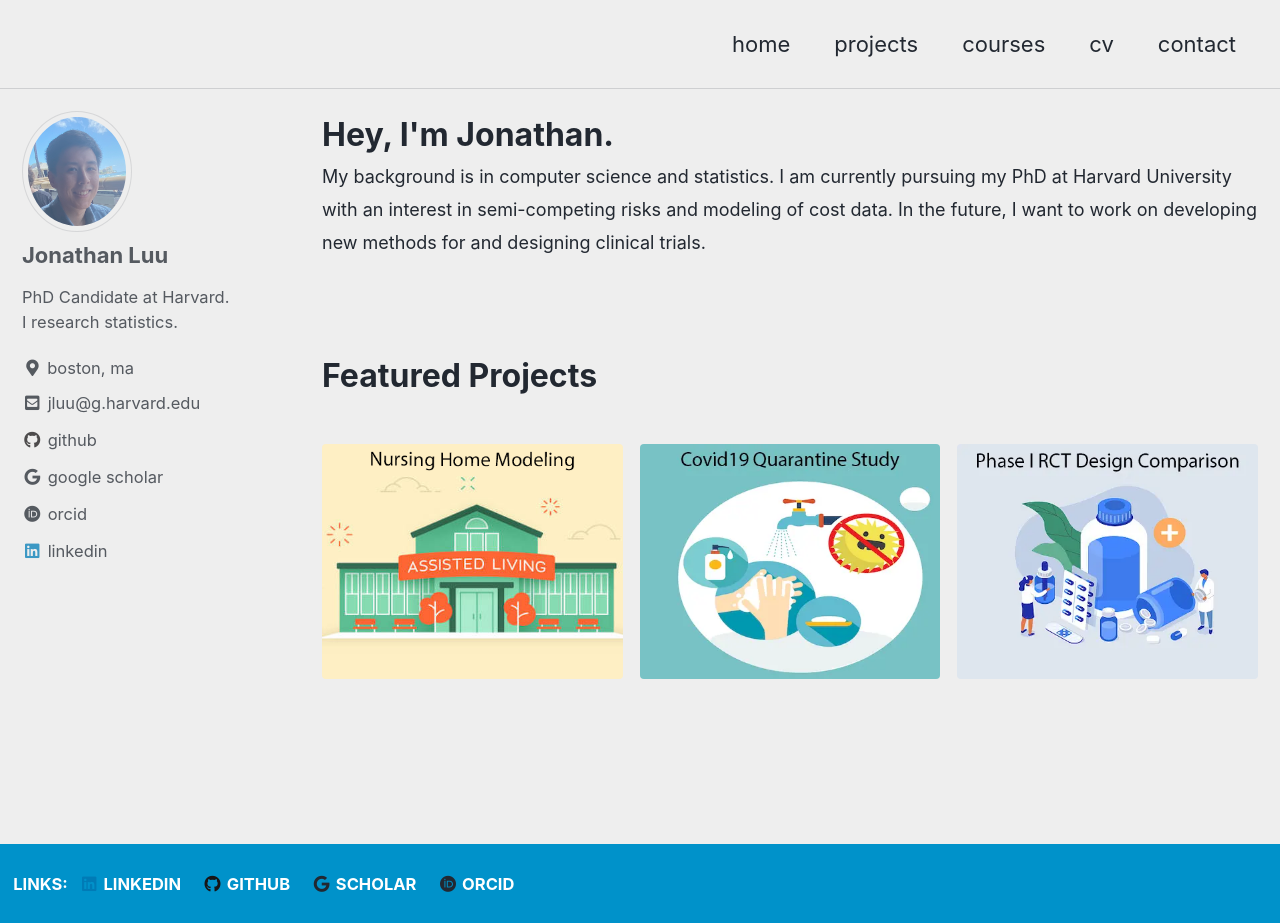
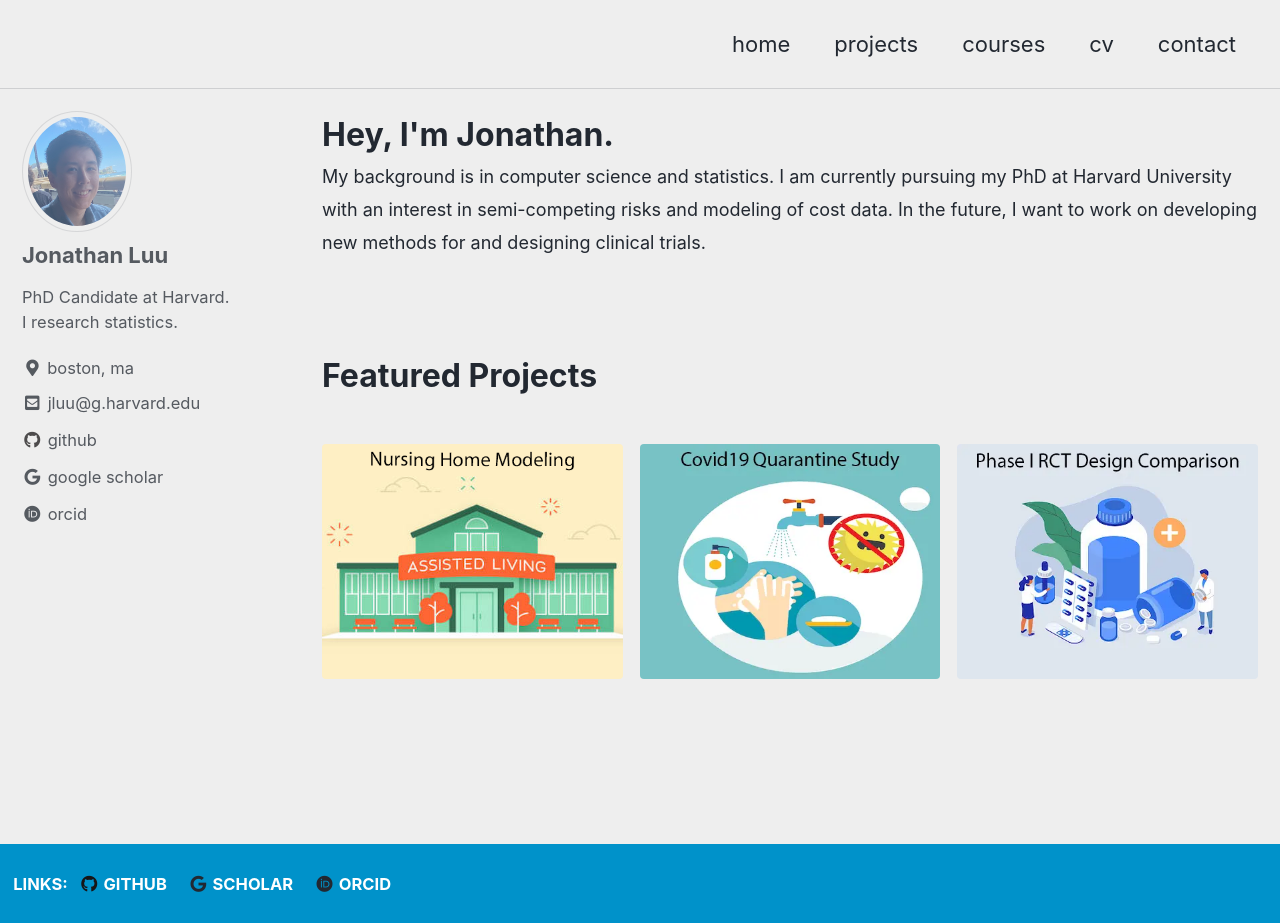
Before and after one commit to luuj/luuj.github.io, a Jekyll site: the page built from index.html, in a window 1280 px wide and 923 px high. Built offline with Jekyll 4.4.1, drawn with Linux system fonts in a browser that asks for light colours; cached includes are drawn as plain includes; the list of posts is cut into pages by our own code.

Commit message:
update config

```diff
--- a/_config.yml
+++ b/_config.yml
@@ -121,17 +121,11 @@ author:
     - label: "orcid"
       icon: "fab fa-fw fa-orcid"
       url: "https://orcid.org/0000-0003-0167-8350"
-    - label: "linkedin"
-      icon: "fab fa-fw fa-linkedin"
-      url: "https://www.linkedin.com/"
 
 
 # Site Footer
 footer:
   links:
-    - label: "linkedin"
-      icon: "fab fa-fw fa-linkedin"
-      url: "https://www.linkedin.com/"
     - label: "github"
       icon: "fab fa-fw fa-github"
       url: "https://github.com/luuj"
```
Also changed, not shown: 2 other files.
